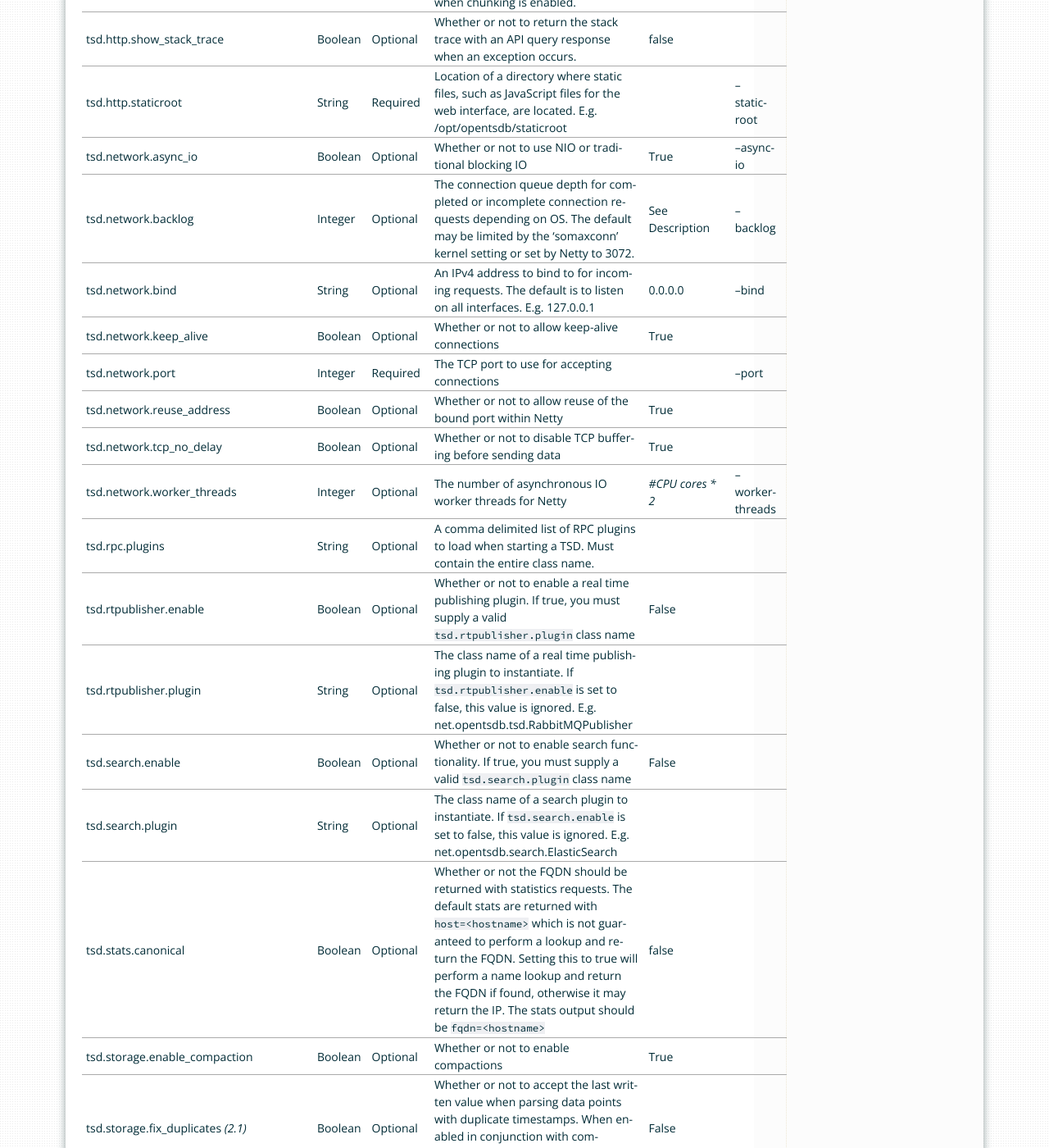
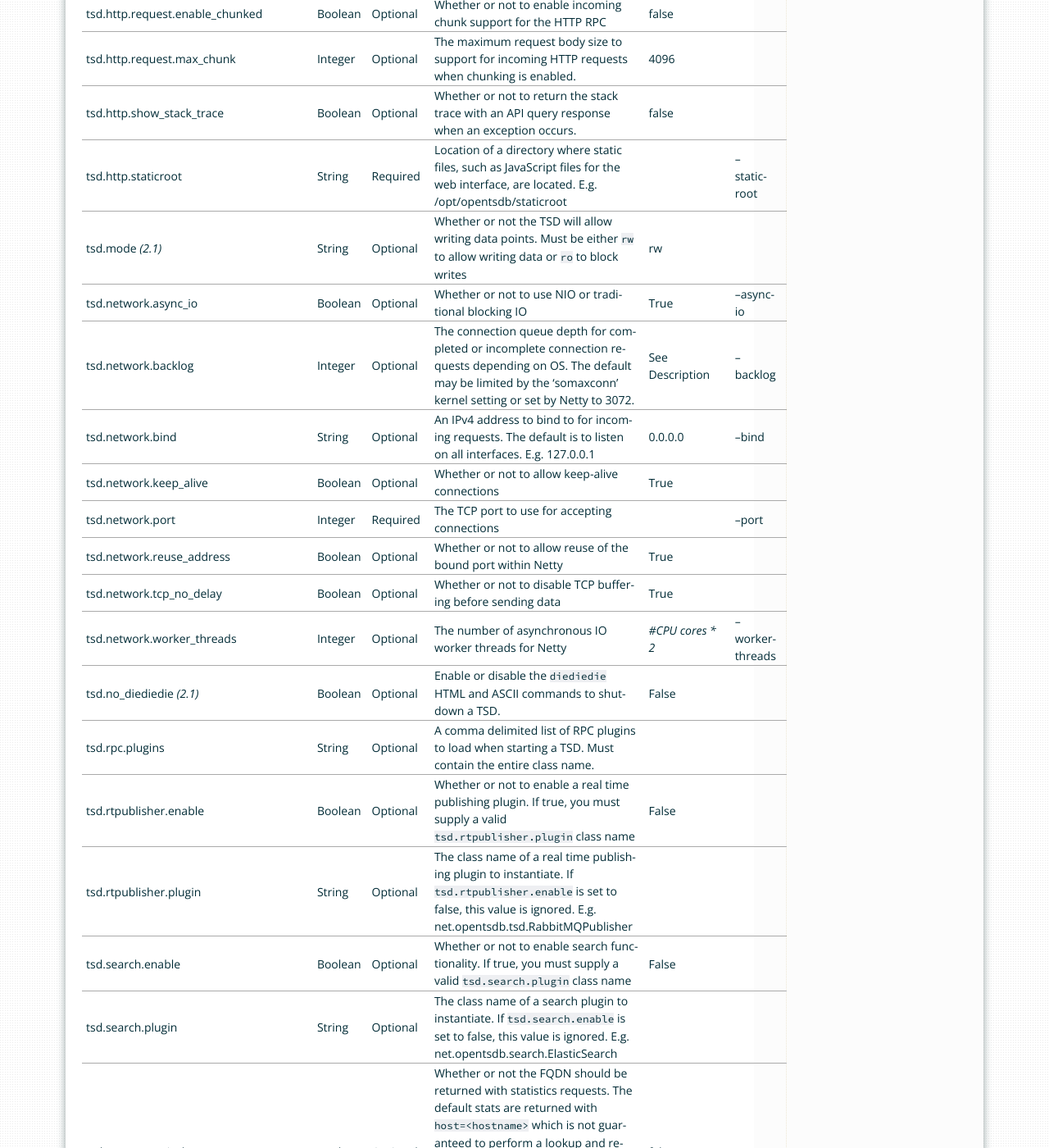
Before and after one commit to OpenTSDB/opentsdb.net, a Sphinx documentation site: the page built from docs/source/user_guide/configuration.rst, in a window 1280 px wide and 1400 px high, scrolled down 2767 px. Shown: the whole window at 82% size. Built offline with Sphinx 7.4.7, drawn with Linux system fonts in a browser that asks for light colours; some of the changed text lies outside the part shown.

Commit message:
Add documentation for the new config flags including: - tsd.core.preload_uid_cache - tsd.core.preload_uid_cache.max_entries - tsd.mode - tsd.no_diediedie
Signed-off-by: Chris Larsen <clarsen@euphoriaaudio.com>

```diff
--- a/docs/source/user_guide/configuration.rst
+++ b/docs/source/user_guide/configuration.rst
@@ -62,6 +62,8 @@
    "tsd.core.meta.enable_tsuid_incrementing", "Boolean", "Optional", "Whether or not to enable tracking of TSUIDs by incrementing a counter every time a data point is recorded. See :doc:`../user_guide/metadata` (Overrides ""tsd.core.meta.enable_tsuid_tracking"")", "False", ""
    "tsd.core.meta.enable_tsuid_tracking", "Boolean", "Optional", "Whether or not to enable tracking of TSUIDs by storing a ``1`` with the current timestamp every time a data point is recorded. See :doc:`../user_guide/metadata`", "False", ""
    "tsd.core.plugin_path", "String", "Optional", "A path to search for plugins when the TSD starts. If the path is invalid, the TSD will fail to start. Plugins can still be enabled if they are in the class path.", "", ""
+   "tsd.core.preload_uid_cache *(2.1)*", "Boolean", "Optional", "Enables pre-population of the UID caches when starting a TSD.", "False", ""
+   "tsd.core.preload_uid_cache.max_entries *(2.1)*", "Integer", "Optional", "The number of rows to scan for UID pre-loading.", "300,000", ""
    "tsd.core.timezone", "String", "Optional", "A localized timezone identification string used to override the local system timezone used when converting absolute times to UTC when executing a query. This does not affect incoming data timestamps.
    E.g. America/Los_Angeles", "System Configured", ""
    "tsd.core.tree.enable_processing", "Boolean", "Optional", "Whether or not to enable processing new/edited TSMeta through tree rule sets", "false", ""
@@ -74,6 +76,7 @@
    "tsd.http.show_stack_trace", "Boolean", "Optional", "Whether or not to return the stack trace with an API query response when an exception occurs.", "false", ""
    "tsd.http.staticroot", "String", "Required", "Location of a directory where static files, such as JavaScript files for the web interface, are located.
    E.g. /opt/opentsdb/staticroot", "", "--staticroot"
+   "tsd.mode *(2.1)*", "String", "Optional", "Whether or not the TSD will allow writing data points. Must be either ``rw`` to allow writing data or ``ro`` to block writes", "rw", ""
    "tsd.network.async_io", "Boolean", "Optional", "Whether or not to use NIO or traditional blocking IO", "True", "--async-io"
    "tsd.network.backlog", "Integer", "Optional", "The connection queue depth for completed or incomplete connection requests depending on OS. The default may be limited by  the 'somaxconn' kernel setting or set by Netty to 3072.", "See Description", "--backlog"
    "tsd.network.bind", "String", "Optional", "An IPv4 address to bind to for incoming requests. The default is to listen on all interfaces.
@@ -83,6 +86,7 @@
    "tsd.network.reuse_address", "Boolean", "Optional", "Whether or not to allow reuse of the bound port within Netty", "True", ""
    "tsd.network.tcp_no_delay", "Boolean", "Optional", "Whether or not to disable TCP buffering before sending data", "True", ""
    "tsd.network.worker_threads", "Integer", "Optional", "The number of asynchronous IO worker threads for Netty", "*#CPU cores \* 2*", "--worker-threads"
+   "tsd.no_diediedie *(2.1)*", "Boolean", "Optional", "Enable or disable the ``diediedie`` HTML and ASCII commands to shutdown a TSD.", "False", ""
    "tsd.rpc.plugins", "String", "Optional", "A comma delimited list of RPC plugins to load when starting a TSD. Must contain the entire class name.", "", ""
    "tsd.rtpublisher.enable", "Boolean", "Optional", "Whether or not to enable a real time publishing plugin. If true, you must supply a valid ``tsd.rtpublisher.plugin`` class name", "False", ""
    "tsd.rtpublisher.plugin", "String", "Optional", "The class name of a real time publishing plugin to instantiate. If ``tsd.rtpublisher.enable`` is set to false, this value is ignored.
```
Also changed, not shown: 3 other files.
